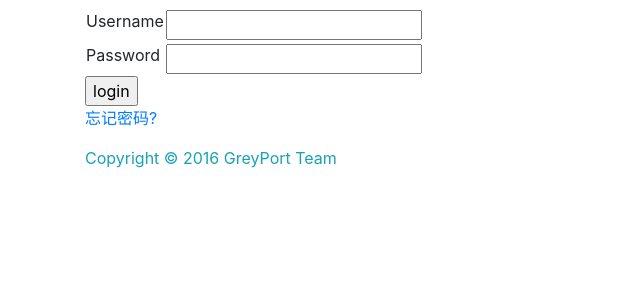
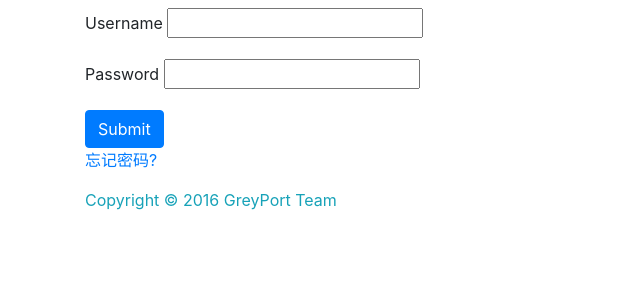
Before and after one commit to 4kercc/ss-panel-django, a Django app: template templates/registration/login.html in a window 1280 px wide. Shown: the part 24-324 px from the top of the page, without its empty margins (0-640 px from the left). Run offline with Django 3.2, Linux system fonts and the light colour scheme; the template is opened without the code that fills it, so the values that code supplies are empty, except form fields; tables that the repository leaves empty hold one stand-in row (values such as "Sample post"); form fields are guessed from the names that the template uses; some libraries are stand-ins or nearby versions.

Commit message:
change: login form, use bootstrap.

```diff
--- a/templates/registration/login.html
+++ b/templates/registration/login.html
@@ -14,21 +14,18 @@
     {% endif %}
 {% endif %}
 
-<form method="post" action="{% url 'auth:login' %}">
-{% csrf_token %}
-<table>
-<tr>
-    <td>{{ form.username.label_tag }}</td>
-    <td>{{ form.username }}</td>
-</tr>
-<tr>
-    <td>{{ form.password.label_tag }}</td>
-    <td>{{ form.password }}</td>
-</tr>
-</table>
-
-<input type="submit" value="login" />
-<input type="hidden" name="next" value="{{ next }}" />
+<form method="post" action="{% url 'auth:login' %}" role="form">
+    {% csrf_token %}
+    <div class="form-group">
+        {{ form.username.label_tag }}
+        {{ form.username }}
+    </div>
+    <div class="form-group">
+        {{ form.password.label_tag }}
+        {{ form.password }}
+    </div>
+    <input type="submit" class="btn btn-primary" />
+    <input type="hidden" name="next" value="{{ next }}" />
 </form>
 
 <p><a href="{% url 'auth:password_reset' %}">忘记密码?</a></p>
```
